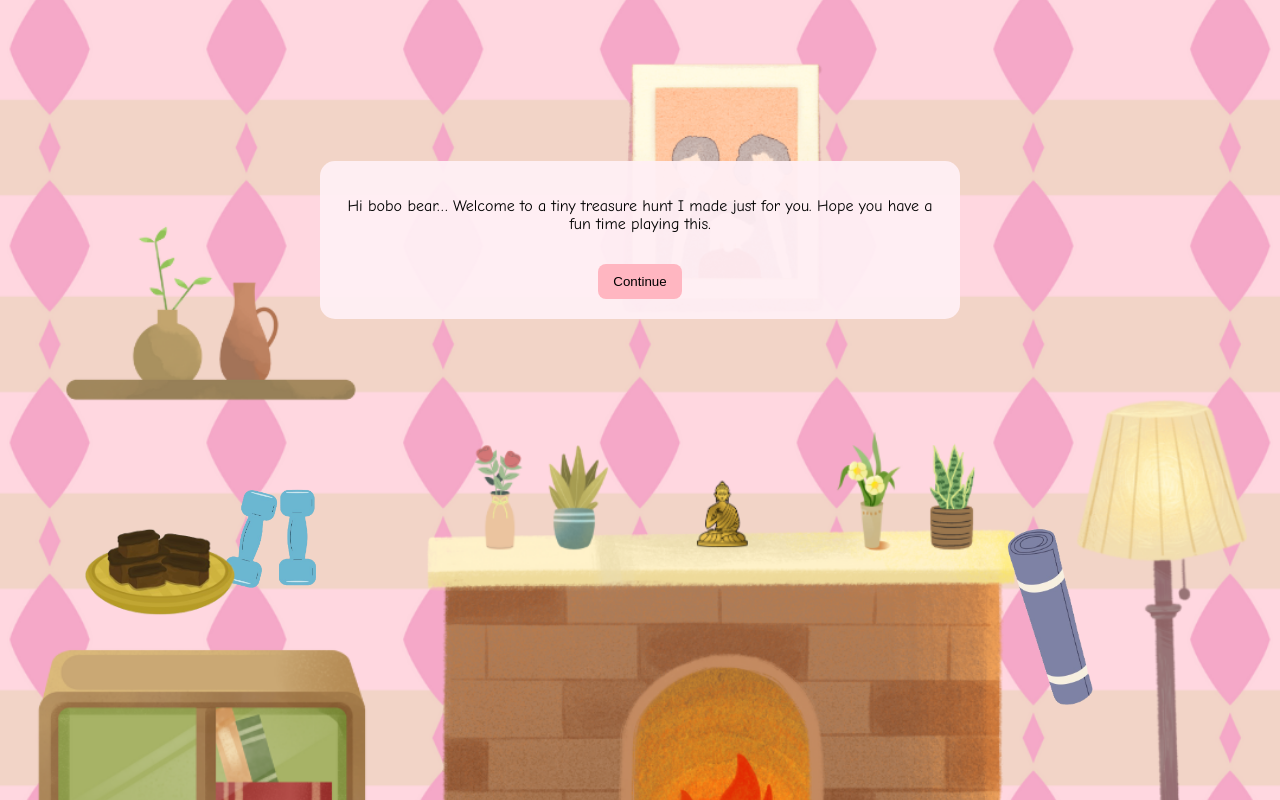
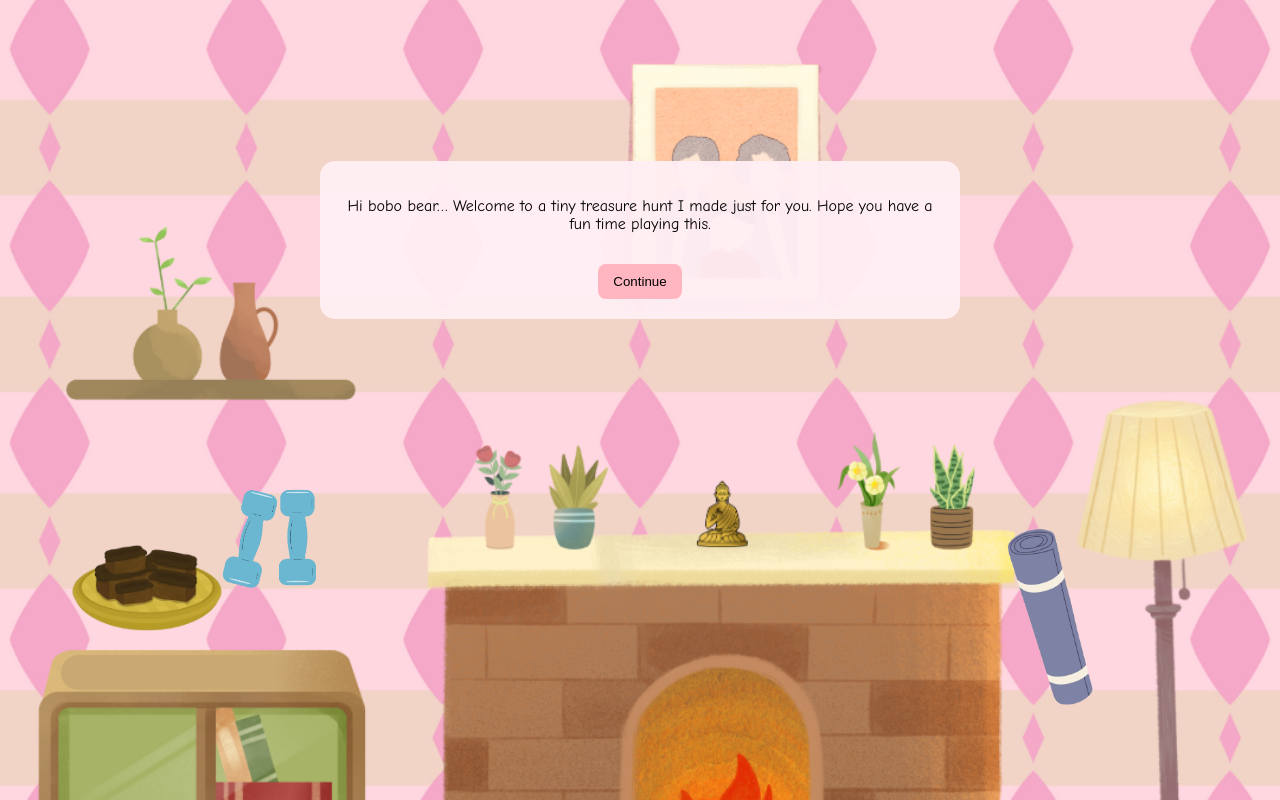
Before and after one commit to sampadashakya/Mini-Treasure-Hunt, a plain HTML site: page index.html in a window 1280 px wide. Both pictures are taken after a click on the button "Start Game". Drawn offline with Linux system fonts and the light colour scheme.

Commit message:
Update style.css

```diff
--- a/style.css
+++ b/style.css
@@ -48,8 +48,8 @@ body, html {
 #brownie {
     width: 13%;
     height: auto;
-    left: 6%;      /* 3 cm right of previous */
-    top: 53%;
+    left: 5%;      /* 3 cm right of previous */
+    top: 55%;
 }
 
 /* Notes */
```
